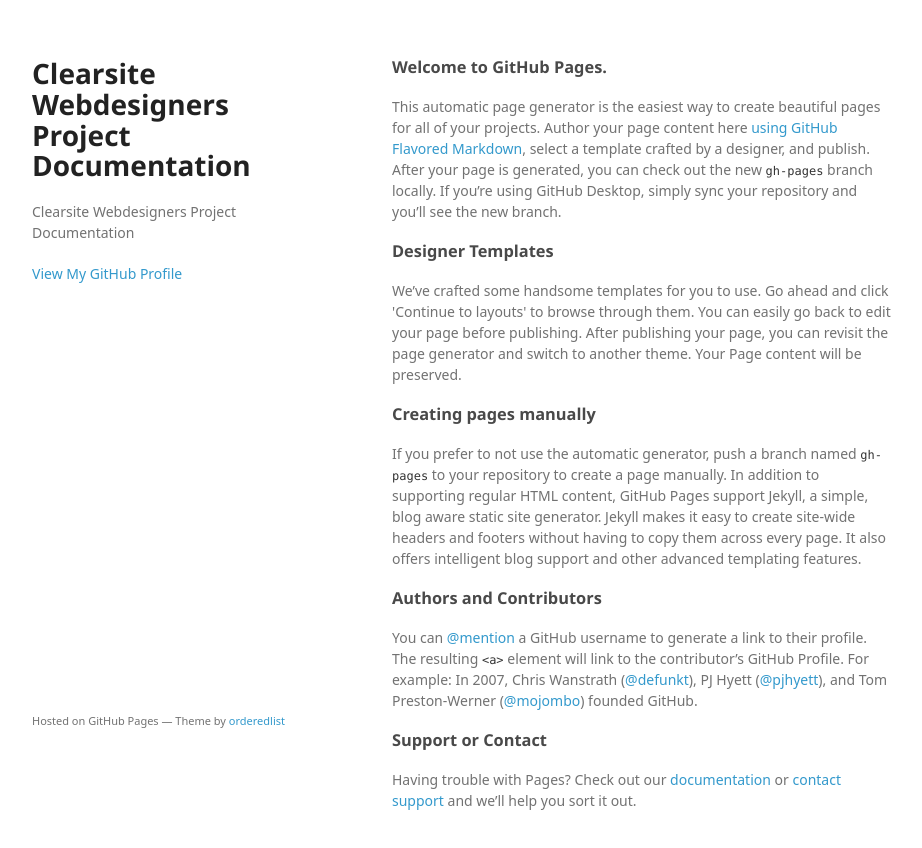
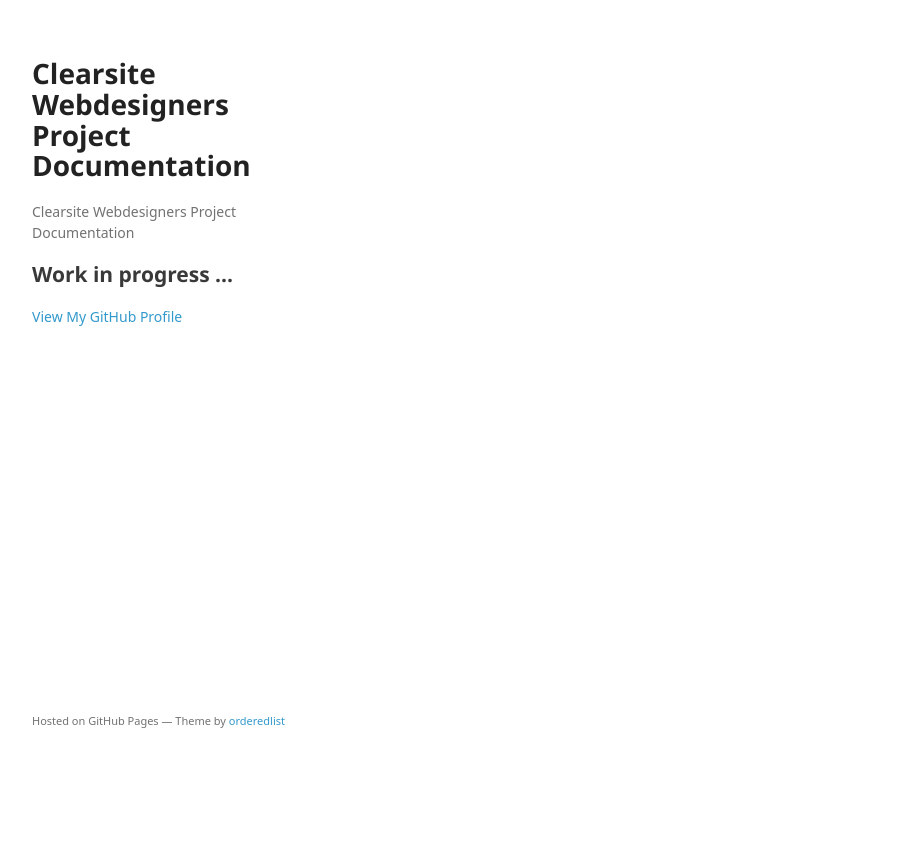
Before and after one commit to clearsite/clearsite.github.io, a website: page index.html in a window 1280 px wide. Shown: the whole page, without its empty margins (178-1100 px from the left). After the commit the page ends 800 px from the top, so only its background shows below. Drawn offline with Linux system fonts and the light colour scheme; a web font is replaced by a local one.

Commit message:
first edit :P very exciting ...

```diff
--- a/index.html
+++ b/index.html
@@ -18,35 +18,12 @@
         <h1>Clearsite Webdesigners Project Documentation</h1>
         <p>Clearsite Webdesigners Project Documentation</p>
 
+        <h2>Work in progress ...</h2>
 
         <p class="view"><a href="https://github.com/clearsite">View My GitHub Profile</a></p>
 
       </header>
       <section>
-        <h3>
-<a id="welcome-to-github-pages" class="anchor" href="#welcome-to-github-pages" aria-hidden="true"><span aria-hidden="true" class="octicon octicon-link"></span></a>Welcome to GitHub Pages.</h3>
-
-<p>This automatic page generator is the easiest way to create beautiful pages for all of your projects. Author your page content here <a href="https://guides.github.com/features/mastering-markdown/">using GitHub Flavored Markdown</a>, select a template crafted by a designer, and publish. After your page is generated, you can check out the new <code>gh-pages</code> branch locally. If you’re using GitHub Desktop, simply sync your repository and you’ll see the new branch.</p>
-
-<h3>
-<a id="designer-templates" class="anchor" href="#designer-templates" aria-hidden="true"><span aria-hidden="true" class="octicon octicon-link"></span></a>Designer Templates</h3>
-
-<p>We’ve crafted some handsome templates for you to use. Go ahead and click 'Continue to layouts' to browse through them. You can easily go back to edit your page before publishing. After publishing your page, you can revisit the page generator and switch to another theme. Your Page content will be preserved.</p>
-
-<h3>
-<a id="creating-pages-manually" class="anchor" href="#creating-pages-manually" aria-hidden="true"><span aria-hidden="true" class="octicon octicon-link"></span></a>Creating pages manually</h3>
-
-<p>If you prefer to not use the automatic generator, push a branch named <code>gh-pages</code> to your repository to create a page manually. In addition to supporting regular HTML content, GitHub Pages support Jekyll, a simple, blog aware static site generator. Jekyll makes it easy to create site-wide headers and footers without having to copy them across every page. It also offers intelligent blog support and other advanced templating features.</p>
-
-<h3>
-<a id="authors-and-contributors" class="anchor" href="#authors-and-contributors" aria-hidden="true"><span aria-hidden="true" class="octicon octicon-link"></span></a>Authors and Contributors</h3>
-
-<p>You can <a href="https://help.github.com/articles/basic-writing-and-formatting-syntax/#mentioning-users-and-teams" class="user-mention">@mention</a> a GitHub username to generate a link to their profile. The resulting <code>&lt;a&gt;</code> element will link to the contributor’s GitHub Profile. For example: In 2007, Chris Wanstrath (<a href="https://github.com/defunkt" class="user-mention">@defunkt</a>), PJ Hyett (<a href="https://github.com/pjhyett" class="user-mention">@pjhyett</a>), and Tom Preston-Werner (<a href="https://github.com/mojombo" class="user-mention">@mojombo</a>) founded GitHub.</p>
-
-<h3>
-<a id="support-or-contact" class="anchor" href="#support-or-contact" aria-hidden="true"><span aria-hidden="true" class="octicon octicon-link"></span></a>Support or Contact</h3>
-
-<p>Having trouble with Pages? Check out our <a href="https://help.github.com/pages">documentation</a> or <a href="https://github.com/contact">contact support</a> and we’ll help you sort it out.</p>
       </section>
       <footer>
         <p><small>Hosted on GitHub Pages &mdash; Theme by <a href="https://github.com/orderedlist">orderedlist</a></small></p>
```
